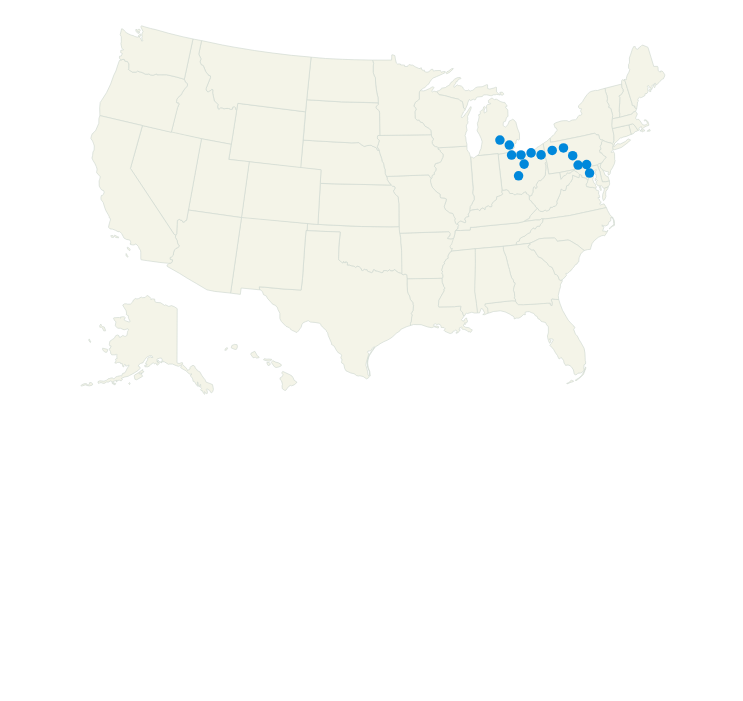
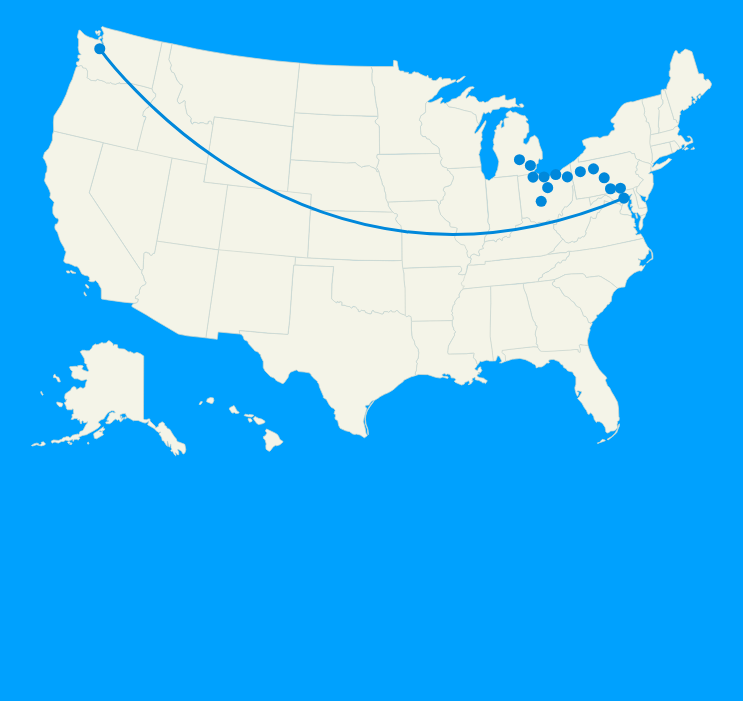
Before and after one commit to sangpbui/sangpbui.github.io, a website: page jQueryMapael/examples/advanced/links_between_plotted_cities.html in a window 1280 px wide. Shown: the part 99-800 px from the top of the page, without its empty margins (355-1098 px from the left). Drawn offline with nearby package versions, Linux system fonts and the light colour scheme; some packages are replaced by stand-ins of ours; a script that the page names is missing.

Commit message:
updated My Progress section

```diff
--- a/jQueryMapael/examples/advanced/links_between_plotted_cities.html
+++ b/jQueryMapael/examples/advanced/links_between_plotted_cities.html
@@ -6,6 +6,7 @@
     <style type="text/css">
         body {
             color: #5d5d5d;
+            background-color: #00a1fe;
             font-family: Helvetica, Arial, sans-serif;
         }
 
@@ -16,7 +17,7 @@
         }
 
         .container {
-            max-width: 800px;
+            max-width: 900px;
             margin: auto;
         }
 
@@ -66,7 +67,7 @@
                     zoom: {
                         //enabled: true,
                         // mousewheel: true,
-                        animDuration: 350
+                        animDuration: 450
                     }
                     // Default attributes can be set for all links
                     , defaultLink: {
@@ -156,6 +157,12 @@
                         latitude: 42.7087864,
                         longitude: -84.6290717,
                         tooltip: {content: "Day 15: Ann Arbor - Lansing<br />"}
+                    },
+                    'seattle': {
+                        latitude: 47.599571,
+                        longitude: -122.319426,
+                        tooltip: {content: "Seattle"},
+                        value: [150000, 2000]
                     }
                 },
                 // Links allow you to connect plots between them
@@ -164,22 +171,12 @@
                     'harborToYork': {
                         // ... Or with IDs of plotted points
                         factor: -0.4
-                        , between: ['innerHarbor', 'york']
+                        , between: ['innerHarbor', 'seattle']
                         , attrs: {
-                            "stroke-width": 1
+                            "stroke-width": 4
                         }
                         , tooltip: {content: "Inner Harbor - York"}
-                    },
-                    'yorkToShippensburg': {
-                        // ... Or with IDs of plotted points
-                        factor: -0.3
-                        , between: ['york', 'shippensburg']
-                        , attrs: {
-                            "stroke-width": 1
-                        }
-                        , tooltip: {content: "York - Shippensburg"}
                     }
-
                 }
             });
         });
@@ -190,7 +187,7 @@
 <body>
 <div class="container" style="text-align:center">
 
-    <h1 style="padding-left:10em"> My Progress </h1>
+    <h1 style="color: whitesmoke"> My Progress </h1>
     <br>
     <br>
     <div class="mapcontainer">
```
Also changed, not shown: index.html (+2 -2 lines).
